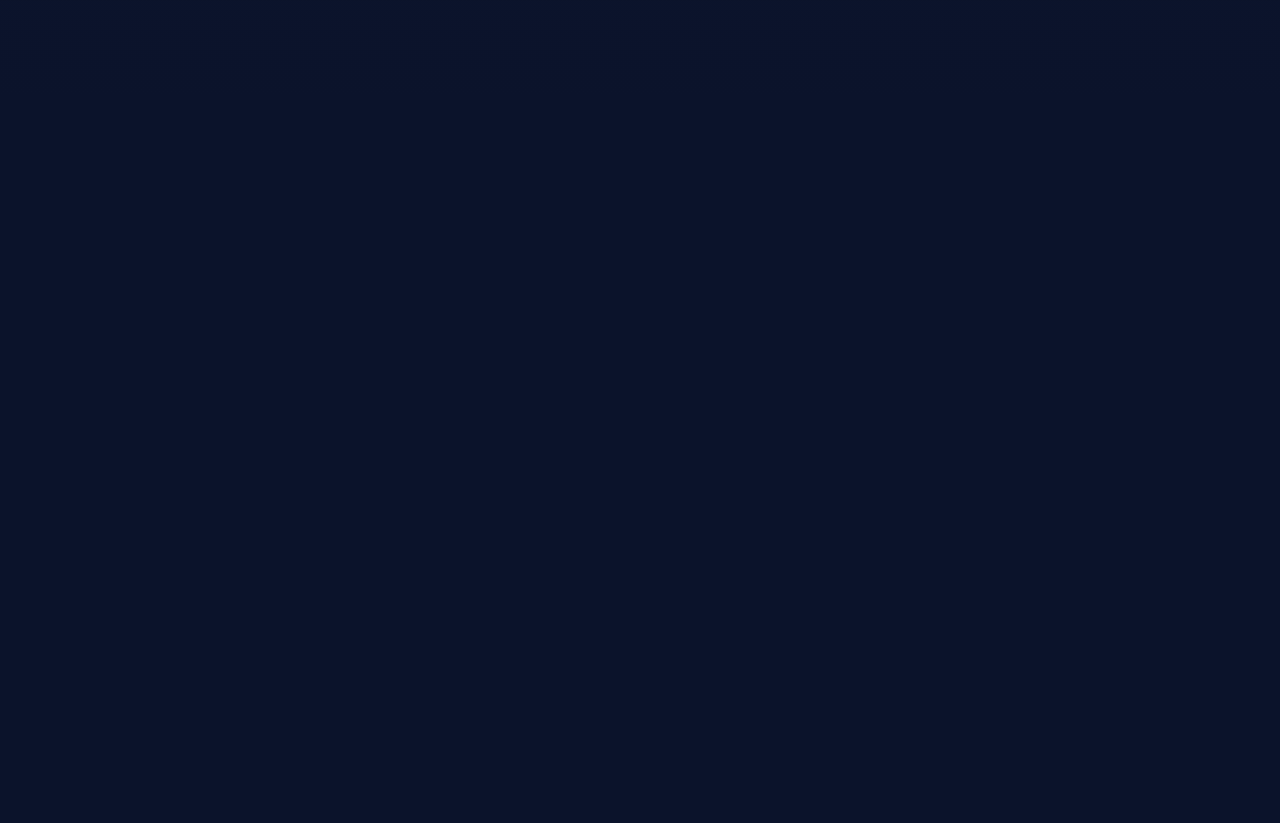
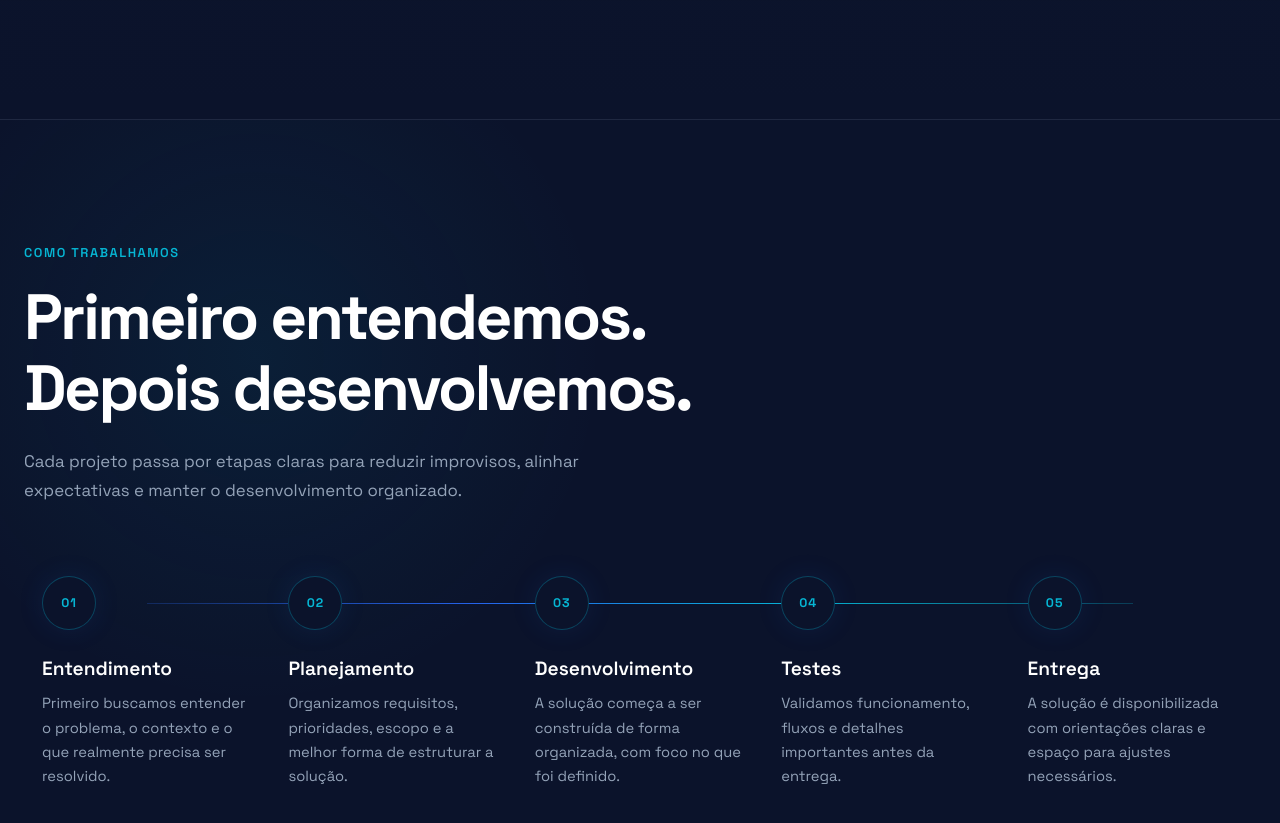
Before and after one commit to Soluverx/soluverx-site, a React (Vite) app: page / in a window 1280 px wide. Shown: the part 3354-4177 px from the top of the page. Before the commit the page ends 3473 px from the top, so only its background shows below. Built offline with nearby package versions, Linux system fonts and the light colour scheme.

Commit message:
cria secao de processo

```diff
--- a/src/App.tsx
+++ b/src/App.tsx
@@ -2,6 +2,7 @@ import Header from './components/Header/Header'
 import Hero from './sections/Hero/Hero'
 import Problems from './sections/Problems/Problems'
 import Solutions from './sections/Solutions/Solutions'
+import Process from './sections/Process/Process'
 
 function App() {
   return (
@@ -12,6 +13,7 @@ function App() {
         <Hero />
         <Problems />
         <Solutions />
+        <Process />
       </main>
     </>
   )
--- /dev/null
+++ b/src/sections/Process/Process.css
@@ -0,0 +1,196 @@
+.process {
+  padding: 120px 0;
+
+  border-top: 1px solid var(--border-color);
+
+  background:
+    radial-gradient(
+      circle at 20% 30%,
+      rgba(6, 182, 212, 0.07),
+      transparent 30%
+    ),
+    var(--color-background);
+}
+
+.process__container {
+  width: min(
+    calc(100% - (var(--container-padding) * 2)),
+    var(--container-width)
+  );
+
+  margin: 0 auto;
+}
+
+.process__header {
+  max-width: 800px;
+
+  margin-bottom: 72px;
+}
+
+.process__eyebrow {
+  display: inline-block;
+
+  margin-bottom: 20px;
+
+  color: var(--color-cyan);
+
+  font-size: 0.8rem;
+  font-weight: 600;
+
+  letter-spacing: 0.12em;
+  text-transform: uppercase;
+}
+
+.process__title {
+  max-width: 760px;
+
+  font-size: clamp(2.4rem, 5vw, 4.4rem);
+  font-weight: 700;
+
+  letter-spacing: -0.04em;
+}
+
+.process__intro {
+  max-width: 640px;
+
+  margin-top: 24px;
+
+  color: var(--color-text-secondary);
+
+  font-size: 1.05rem;
+  line-height: 1.7;
+}
+
+.process__timeline {
+  display: grid;
+
+  grid-template-columns: repeat(5, minmax(0, 1fr));
+
+  position: relative;
+}
+
+.process__timeline::before {
+  content: '';
+
+  position: absolute;
+  top: 27px;
+  left: 10%;
+  right: 10%;
+
+  height: 1px;
+
+  background: linear-gradient(
+    90deg,
+    rgba(37, 99, 235, 0.25),
+    var(--color-blue),
+    var(--color-cyan),
+    rgba(6, 182, 212, 0.25)
+  );
+}
+
+.process-step {
+  position: relative;
+
+  padding: 0 18px;
+}
+
+.process-step__marker {
+  width: 54px;
+  height: 54px;
+
+  margin-bottom: 28px;
+
+  display: flex;
+  align-items: center;
+  justify-content: center;
+
+  position: relative;
+  z-index: 1;
+
+  border: 1px solid rgba(6, 182, 212, 0.3);
+  border-radius: 50%;
+
+  background: var(--color-background);
+
+  box-shadow: 0 0 28px rgba(37, 99, 235, 0.1);
+}
+
+.process-step__marker span {
+  color: var(--color-cyan);
+
+  font-size: 0.78rem;
+  font-weight: 700;
+
+  letter-spacing: 0.08em;
+}
+
+.process-step__title {
+  color: var(--color-white);
+
+  font-size: 1.2rem;
+  font-weight: 600;
+}
+
+.process-step__description {
+  margin-top: 12px;
+
+  color: var(--color-text-secondary);
+
+  font-size: 0.92rem;
+  line-height: 1.65;
+}
+
+@media (max-width: 1000px) {
+  .process__timeline {
+    grid-template-columns: 1fr;
+    gap: 0;
+  }
+
+  .process__timeline::before {
+    top: 26px;
+    bottom: 26px;
+    left: 27px;
+    right: auto;
+
+    width: 1px;
+    height: auto;
+
+    background: linear-gradient(
+      180deg,
+      var(--color-blue),
+      var(--color-cyan)
+    );
+  }
+
+  .process-step {
+    min-height: 150px;
+
+    display: grid;
+    grid-template-columns: 54px 1fr;
+    gap: 24px;
+
+    padding: 0;
+  }
+
+  .process-step__marker {
+    margin-bottom: 0;
+  }
+
+  .process-step__content {
+    padding-bottom: 40px;
+  }
+}
+
+@media (max-width: 640px) {
+  .process {
+    padding: 88px 0;
+  }
+
+  .process__header {
+    margin-bottom: 48px;
+  }
+
+  .process-step {
+    gap: 18px;
+  }
+}
--- /dev/null
+++ b/src/sections/Process/Process.tsx
@@ -0,0 +1,75 @@
+import './Process.css'
+
+const steps = [
+  {
+    number: '01',
+    title: 'Entendimento',
+    description:
+      'Primeiro buscamos entender o problema, o contexto e o que realmente precisa ser resolvido.',
+  },
+  {
+    number: '02',
+    title: 'Planejamento',
+    description:
+      'Organizamos requisitos, prioridades, escopo e a melhor forma de estruturar a solução.',
+  },
+  {
+    number: '03',
+    title: 'Desenvolvimento',
+    description:
+      'A solução começa a ser construída de forma organizada, com foco no que foi definido.',
+  },
+  {
+    number: '04',
+    title: 'Testes',
+    description:
+      'Validamos funcionamento, fluxos e detalhes importantes antes da entrega.',
+  },
+  {
+    number: '05',
+    title: 'Entrega',
+    description:
+      'A solução é disponibilizada com orientações claras e espaço para ajustes necessários.',
+  },
+]
+
+function Process() {
+  return (
+    <section className="process" id="processo">
+      <div className="process__container">
+        <div className="process__header">
+          <span className="process__eyebrow">Como trabalhamos</span>
+
+          <h2 className="process__title">
+            Primeiro entendemos. Depois desenvolvemos.
+          </h2>
+
+          <p className="process__intro">
+            Cada projeto passa por etapas claras para reduzir improvisos,
+            alinhar expectativas e manter o desenvolvimento organizado.
+          </p>
+        </div>
+
+        <div className="process__timeline">
+          {steps.map((step) => (
+            <article className="process-step" key={step.number}>
+              <div className="process-step__marker">
+                <span>{step.number}</span>
+              </div>
+
+              <div className="process-step__content">
+                <h3 className="process-step__title">{step.title}</h3>
+
+                <p className="process-step__description">
+                  {step.description}
+                </p>
+              </div>
+            </article>
+          ))}
+        </div>
+      </div>
+    </section>
+  )
+}
+
+export default Process
```
